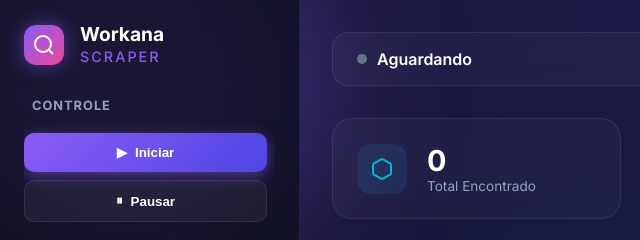
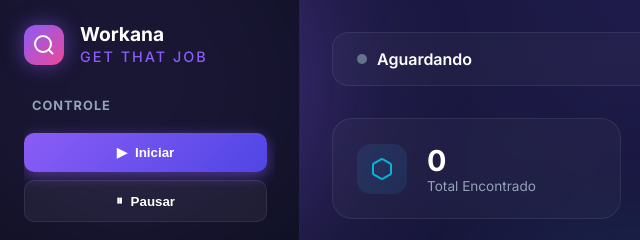
Before and after one commit to victorikaro/GetThatJobNotifier, a website: page index.html in a window 1280 px wide. Shown: the top 240 px of the page, 0-640 px from the left. Drawn offline with Linux system fonts and the light colour scheme.

Commit message:
mudando o nome real

```diff
--- a/index.html
+++ b/index.html
@@ -3,7 +3,7 @@
 <head>
     <meta charset="UTF-8">
     <meta name="viewport" content="width=device-width, initial-scale=1.0">
-    <title>Workana Job Scraper - Monitor de Vagas</title>
+    <title>Get That Job!</title>
     <link rel="stylesheet" href="style.css">
 </head>
 <body>
@@ -23,7 +23,7 @@
                         <line x1="21" y1="21" x2="16.65" y2="16.65"></line>
                     </svg>
                 </div>
-                <h1>Workana<br><span>Scraper</span></h1>
+                <h1>Workana<br><span>Get That Job</span></h1>
             </div>
 
             <div class="sidebar-content custom-scrollbar">
```
